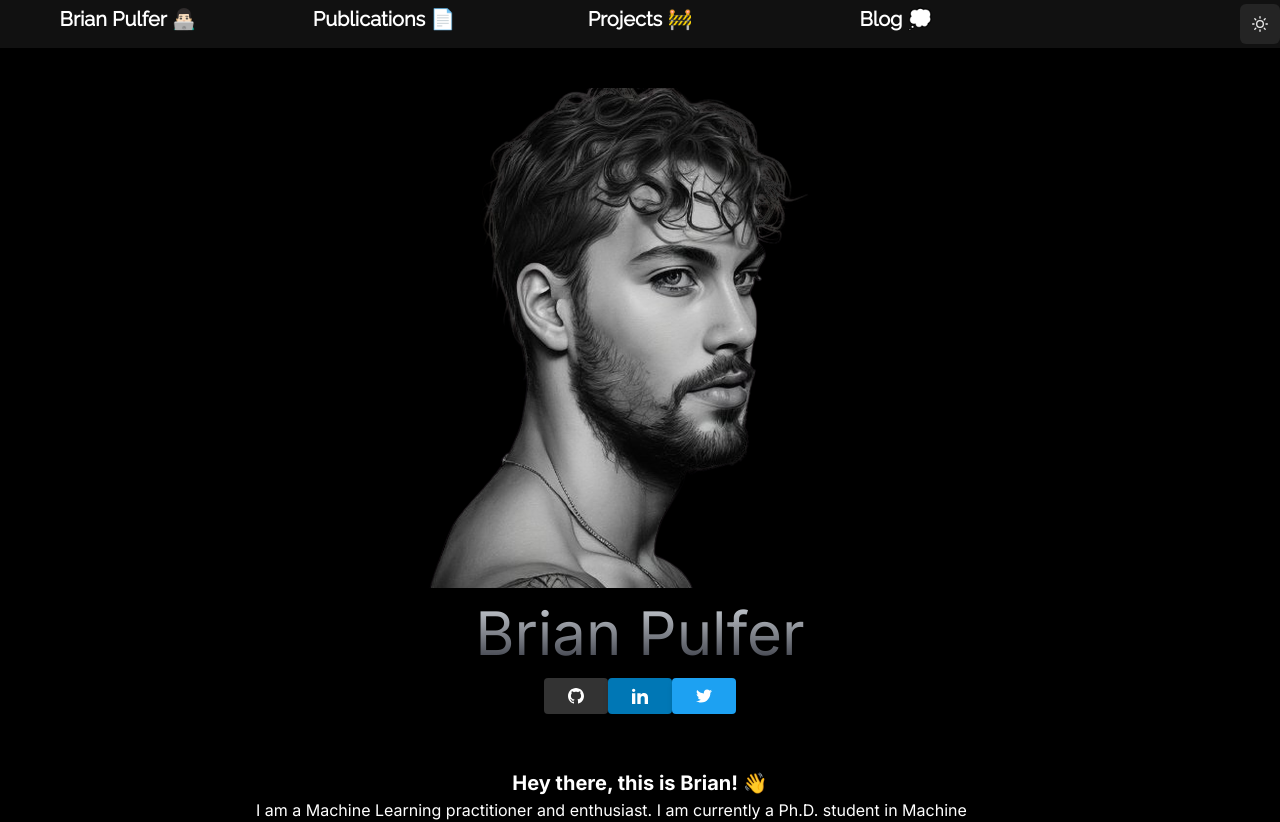
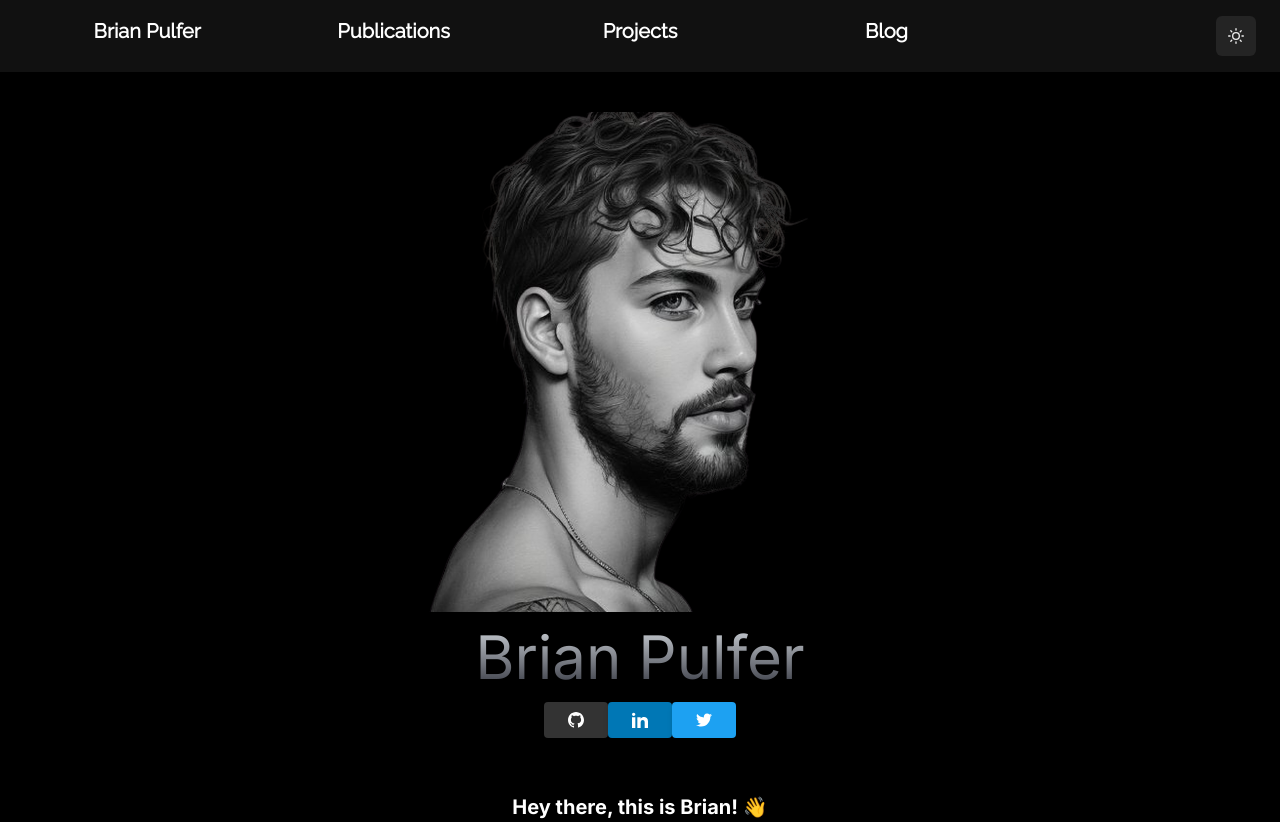
Before and after one commit to BrianPulfer/website, a Next.js app: page / in a window 1280 px wide. Shown: the top 822 px of the page. Built offline with nearby package versions, Linux system fonts and the light colour scheme.

Commit message:
Made navbar sticky.

```diff
--- a/src/components/Navbar.tsx
+++ b/src/components/Navbar.tsx
@@ -1,44 +1,56 @@
 import Link from "next/link";
-import { Box, GridItem, SimpleGrid, IconButton, useColorMode, useColorModeValue } from "@chakra-ui/react";
+import {
+  Box,
+  Text,
+  GridItem,
+  SimpleGrid,
+  IconButton,
+  useColorMode,
+  useColorModeValue,
+} from "@chakra-ui/react";
 import { SunIcon, MoonIcon } from "@chakra-ui/icons";
 
 export default function Navbar() {
   const { colorMode, toggleColorMode } = useColorMode();
 
   const paths = {
-    "/": "Brian Pulfer 👨🏻‍💻",
-    "/publications": "Publications 📄",
-    "/projects": "Projects 🚧",
-    "/blog": "Blog 💭",
-  }
+    "/": "Brian Pulfer",
+    "/publications": "Publications",
+    "/projects": "Projects",
+    "/blog": "Blog",
+  };
 
   const nPaths = Object.keys(paths).length;
 
   let pageLinks = [];
   for (const [path, title] of Object.entries(paths)) {
     pageLinks.push(
-      <GridItem key={path} textAlign={"center"} className={"hover:text-gray-400"}>
-          <Link href={path}>
-            <Box fontSize="xl" fontWeight="bold" >
-              {title}
-            </Box>
-          </Link>
-        </GridItem>
-    )
+      <GridItem key={path} textAlign={"center"}>
+        <Link href={path}>
+          <Text
+            fontSize="xl"
+            fontWeight="bold"
+            className={"hover:text-gray-400"}
+          >
+            {title}
+          </Text>
+        </Link>
+      </GridItem>
+    );
   }
 
   return (
     <Box
-      shadow="md"
-      py={1}
+      shadow="xl"
+      py={4}
+      px={6}
       position="sticky"
       top="0"
       zIndex="999"
+      bgColor={useColorModeValue("#EEE", "#111")}
       className={"mb-10"}
-      bgColor={useColorModeValue("#EEE", "#111")}
     >
-      <SimpleGrid justifyContent="space-between" columns={nPaths+1}>
-
+      <SimpleGrid justifyContent="space-between" columns={nPaths + 1}>
         {pageLinks}
 
         <GridItem textAlign={"right"}>
--- a/src/pages/_app.tsx
+++ b/src/pages/_app.tsx
@@ -20,7 +20,7 @@ export default function App({ Component, pageProps }: AppProps) {
       <Navbar />
       <Container
         maxW={"container.lg"}
-        className={`flex flex-col items-center justify-between m-0 max-h-0 ${inter.className}`}
+        className={`flex flex-col items-center justify-between m-0 ${inter.className}`}
       >
         <Component {...pageProps} />
       </Container>
--- a/src/pages/index.tsx
+++ b/src/pages/index.tsx
@@ -1,5 +1,5 @@
 import Head from 'next/head'
-import { Image, Text, Box, Link } from '@chakra-ui/react'
+import { Center, Image, Text, Box, Link } from '@chakra-ui/react'
 
 import News from '@/components/News'
 
@@ -8,7 +8,7 @@ export default function Home() {
     <>
       <Head><title>Brian - Home</title></Head>
 
-      <Image src="/imgs/home/avatar.png" alt="Brian" />
+      <Image src="/imgs/home/avatar.png" alt="Brian"/>
 
       <Text fontSize={"6xl"} bgGradient={"linear(to-b, gray.100, gray.900)"} className={"bg-clip-text text-transparent"}>Brian Pulfer</Text>
 
```
